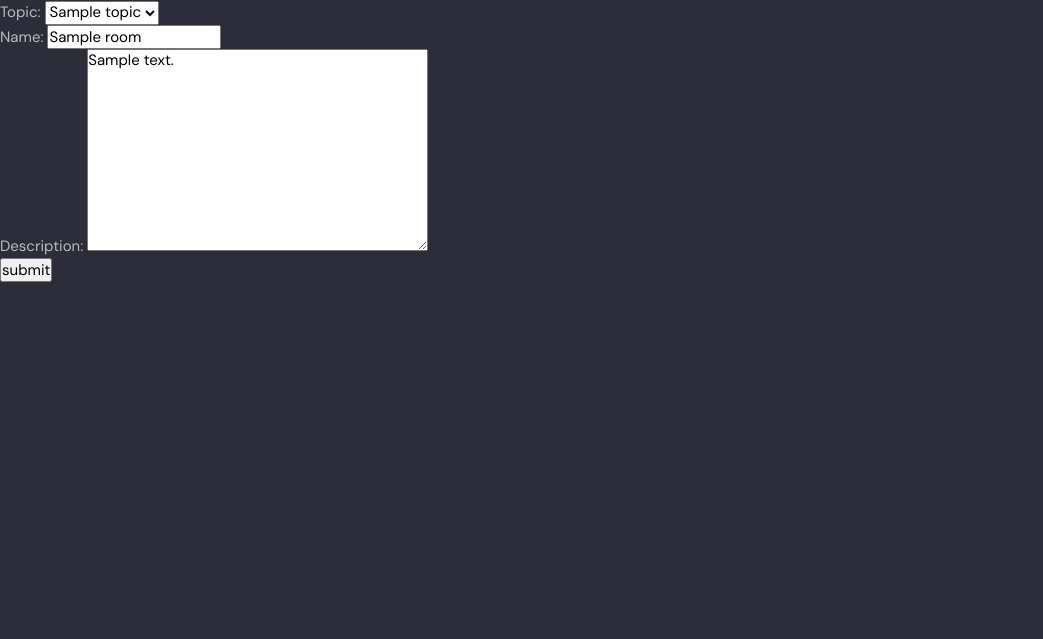
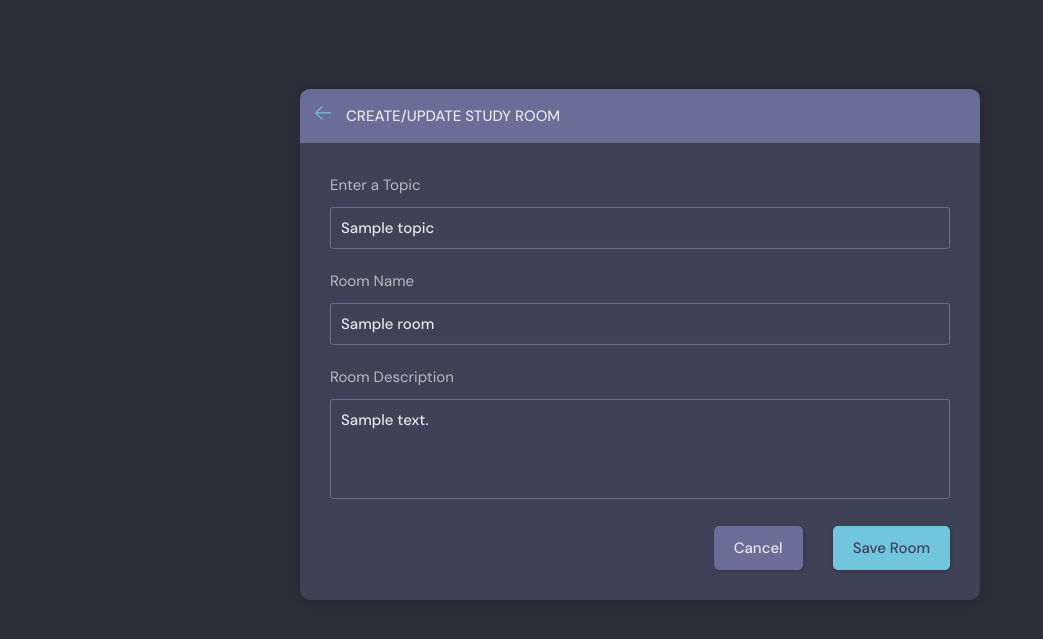
Before and after one commit to SamiDghim/django-blogtech, a Django app: page /update-room/1/ in a window 1280 px wide. Shown: the part 76-715 px from the top of the page, without its empty margins (0-1043 px from the left). Run offline with Django 5.2, Linux system fonts and the light colour scheme; a user stored in the database is signed in; tables that the repository leaves empty hold one stand-in row (values such as "Sample post").

Commit message:
create/update room

```diff
--- a/base/templates/base/room_form.html
+++ b/base/templates/base/room_form.html
@@ -1,8 +1,74 @@
 {%extends 'main.html' %} {% block content %}
-<div>
-  <form action="" method="post">
-    {% csrf_token %} {{form}}
-    <input type="submit" value="submit" />
-  </form>
-</div>
+<main class="create-room layout">
+  <div class="container">
+    <div class="layout__box">
+      <div class="layout__boxHeader">
+        <div class="layout__boxTitle">
+          <a href="{% url 'home'%}">
+            <svg version="1.1" xmlns="http://www.w3.org/2000/svg" width="32" height="32" viewBox="0 0 32 32">
+              <title>arrow-left</title>
+              <path
+                d="M13.723 2.286l-13.723 13.714 13.719 13.714 1.616-1.611-10.96-10.96h27.625v-2.286h-27.625l10.965-10.965-1.616-1.607z">
+              </path>
+            </svg>
+          </a>
+          <h3>Create/Update Study Room</h3>
+        </div>
+      </div>
+      <div class="layout__body">
+        <form class="form" action="" method="POST">
+          {% csrf_token %}
+          {% comment %} {% for field in form %}
+            <div class="form__group">
+              <label for="room_name">{{field.label}}</label>
+              {{field}}
+
+            </div>
+          {% endfor %} {% endcomment %}
+
+          <div class="form__group">
+            <label for="room_topic">Enter a Topic</label>
+            <input  required type="text" value="{{room.topic.name}}" name="topic" list="topic-list"  />
+            <datalist id="topic-list">
+              <select id="room-topic">
+                {% for topic  in topics %}
+                <option value="{{topic.name}}">{{topic.name}}</option>
+
+                {% endfor %}
+              </select>
+            </datalist>
+          </div>
+
+          <div class="form__group">
+            <label for="room_name">Room Name</label>
+            {{form.name}}
+          </div>
+
+          <div class="form__group">
+            <label for="room_description">Room Description</label>
+            {{form.description}}
+          </div>
+
+
+          {% comment %} <div class="form__group">
+            <label for="room_topic">Topic</label>
+            <input required type="text" name="topic" id="room_topic" list="topic-list" />
+            <datalist id="topic-list">
+              <select id="room_topic">
+                <option value="">Select your topic</option>
+                <option value="Python">Python</option>
+                <option value="Django">Django</option>
+              </select>
+            </datalist>
+          </div> {% endcomment %}
+
+          <div class="form__action">
+            <a class="btn btn--dark" href="{% url 'home'%}">Cancel</a>
+            <button class="btn btn--main" type="submit">Save Room</button>
+          </div>
+        </form>
+      </div>
+    </div>
+  </div>
+</main>
 {%endblock content%}
--- a/base/views.py
+++ b/base/views.py
@@ -99,32 +99,39 @@ def room(request,pk):
 @login_required(login_url='login')
 def createRoom(request):
   form = RoomForm()
+  topics = Topic.objects.all()
   if request.method == 'POST':
-    form = RoomForm(request.POST) # set
-    if form.is_valid():
-      room = form.save(commit=False)
-      room.host = request.user
-      form.save()
-      return redirect('home')
-
-  context = {'form': form}
+    topic_name = request.POST.get('topic')
+    topic , created = Topic.objects.get_or_create(name=topic_name)
+    Room.objects.create(
+      host=request.user,
+      topic= topic,
+      name=request.POST.get('name'),
+      description=request.POST.get('description')
+    )
+    return redirect('home')
+  context = {'form': form, 'topics': topics}
   return render(request, 'base/room_form.html', context)
 
 @login_required(login_url='login')
 def updateRoom(request,pk):
   room = Room.objects.get(id=pk)
   form = RoomForm(instance=room)
+  topics = Topic.objects.all()
 
   if request.user != room.host:
     return HttpResponse("you are not allowed!!")
 
   if request.method == 'POST':
-    form = RoomForm(request.POST, instance=room) # without instance=room -> new room form
-    if form.is_valid():
-      form.save()
-      return redirect('home')
+    topic_name = request.POST.get('topic')
+    topic , created = Topic.objects.get_or_create(name=topic_name)
+    room.name = request.POST.get('name')
+    room.description = request.POST.get('description')
+    room.topic = topic
+    room.save()
+    return redirect('home')
 
-  context = {'form': form}
+  context = {'form': form, 'topics': topics, 'room': room}
   return render(request, 'base/room_form.html', context)
 
 @login_required(login_url='login')
```
Also changed, not shown: base/templates/base/room_form_old.html (added, +8 -0 lines).
